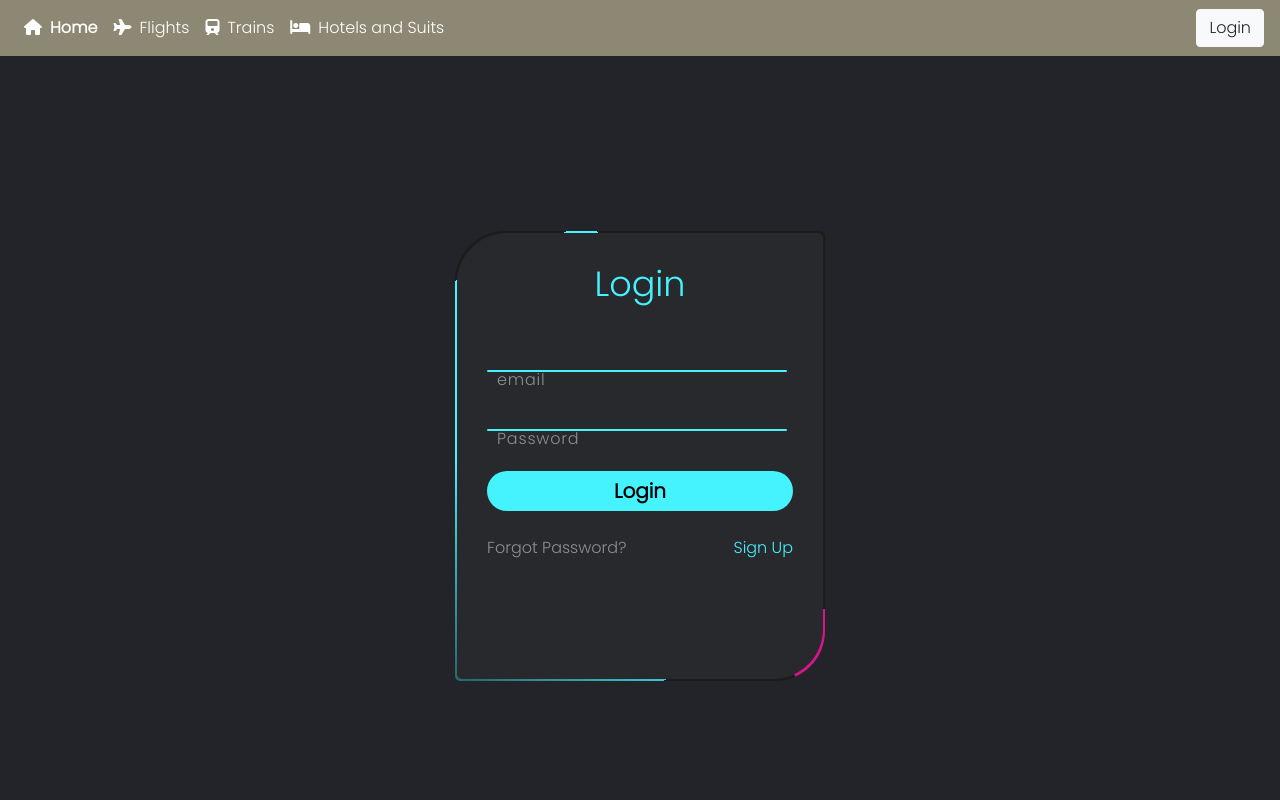
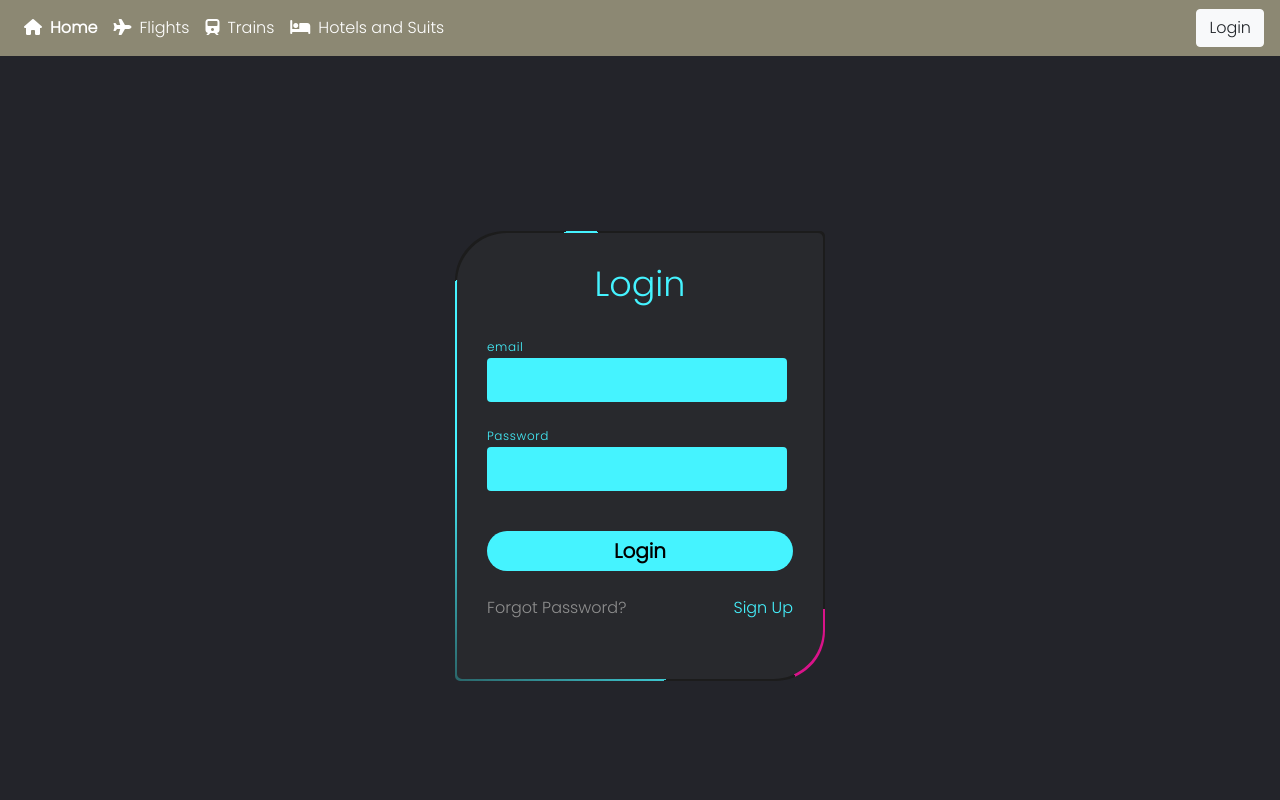
Before and after one commit to Kourosh-Hassanzadeh/Booking-Website, a React (Create React App) app: page /login in a window 1280 px wide. Shown: the top 800 px of the page. Built offline with nearby package versions, Linux system fonts and the light colour scheme.

Commit message:
bugs fixed

```diff
--- a/src/components/Login/style.css
+++ b/src/components/Login/style.css
@@ -77,7 +77,7 @@ h2.login-h {
 .login-inputBox input.login-inp {
   position: relative;
   width: 100%;
-  padding-block-start: 20px 10px 10px;
+  padding: 20px 10px 10px;
   background: transparent;
   border: none;
   outline: none;
@@ -114,12 +114,13 @@ input.login-sb[type="submit"]:active {
   transition: 0.5s;
 }
 
-.login-inputBox input.login-inp:valid ~ span.login-sp,
+.login-inputBox input.login-inp ~ span.login-sp,
 .login-inputBox input.login-inp:focus ~ span.login-sp {
   color: #45f3ff;
-  transform: translateX(-10px) translateY(-50px);
+  transform: translateX(-10px) translateY(-30px);
   font-size: 0.75em;
 }
+
 .login-inputBox i {
   position: absolute;
   left: 0;
@@ -133,9 +134,9 @@ input.login-sb[type="submit"]:active {
   z-index: 9;
 }
 
-.login-inputBox input.login-inp:valid ~ i,
+.login-inputBox input.login-inp ~ i,
 .login-inputBox input.login-inp:focus ~ i {
-  height: 30px;
+  height: 44px;
 }
 .login-links {
   display: flex;
```
